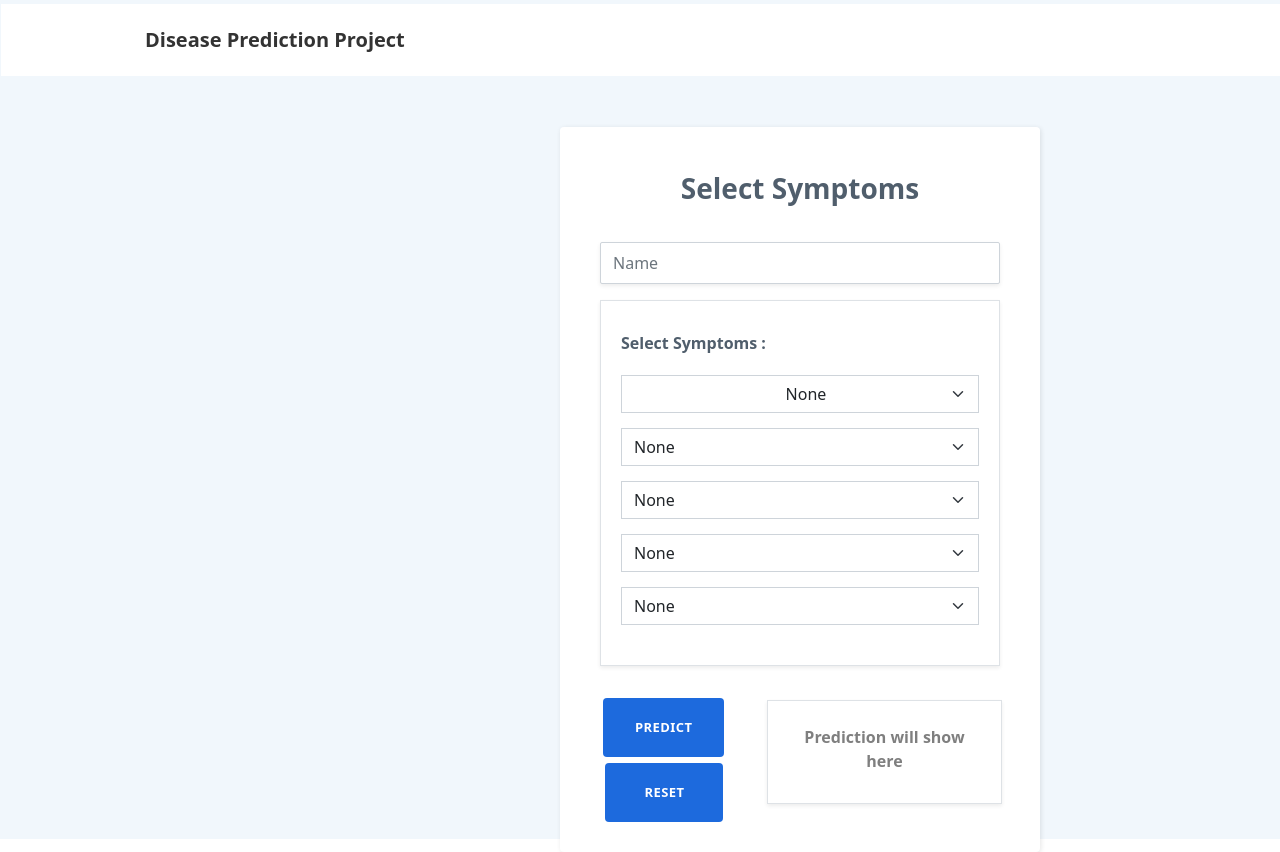
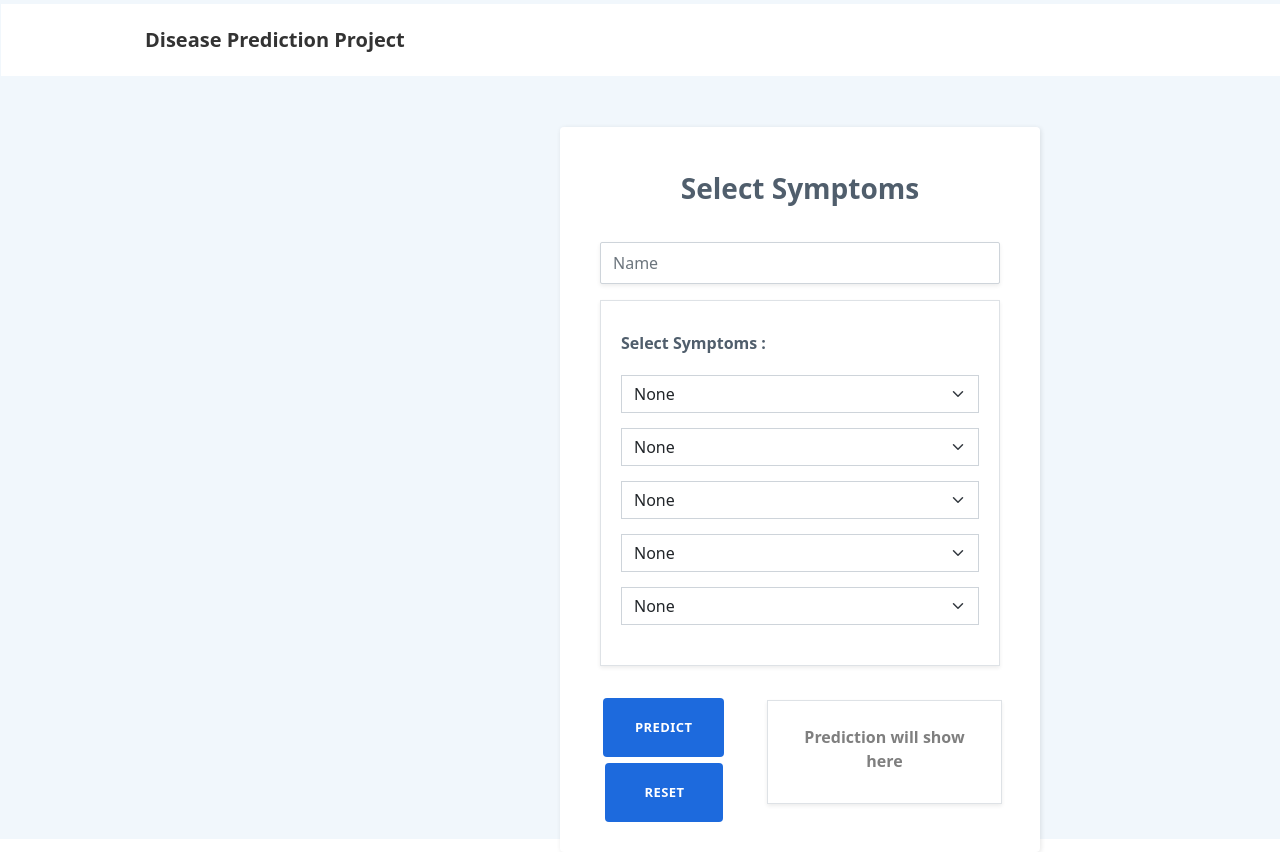
Before and after one commit to sharmas1ddharth/Disease_Prediction, a Flask app: page / in a window 1280 px wide; the page is wider, and only the part inside the window is pictured. Run offline with Flask 2, Linux system fonts and the light colour scheme; parts of the project's set-up code (start-up, migrations or seed data) failed here and were passed over; some libraries are stand-ins or nearby versions.

Commit message:
'text-align: center' removed

```diff
--- a/templates/index.html
+++ b/templates/index.html
@@ -43,7 +43,7 @@
                 <label class="form-label" style="margin-bottom: 20px;margin-top: 10px;">
                     <strong>Select Symptoms :</strong>&nbsp;
                 </label>
-                <select class="form-select" style="margin-bottom: 15px;padding-right: 0px;padding-bottom: 6px;padding-top: 6px;text-align: center;border-radius: 0;border-width: 0.2px;" name="select_symptom_1", required>
+                <select class="form-select" style="margin-bottom: 15px;padding-right: 0px;padding-bottom: 6px;padding-top: 6px;border-radius: 0;border-width: 0.2px;" name="select_symptom_1", required>
                     {% for col in columns_name %}
                         <option value={{ col }}>{{ col.replace('_', ' ').title() }}</option>
                     {% endfor %}
```
